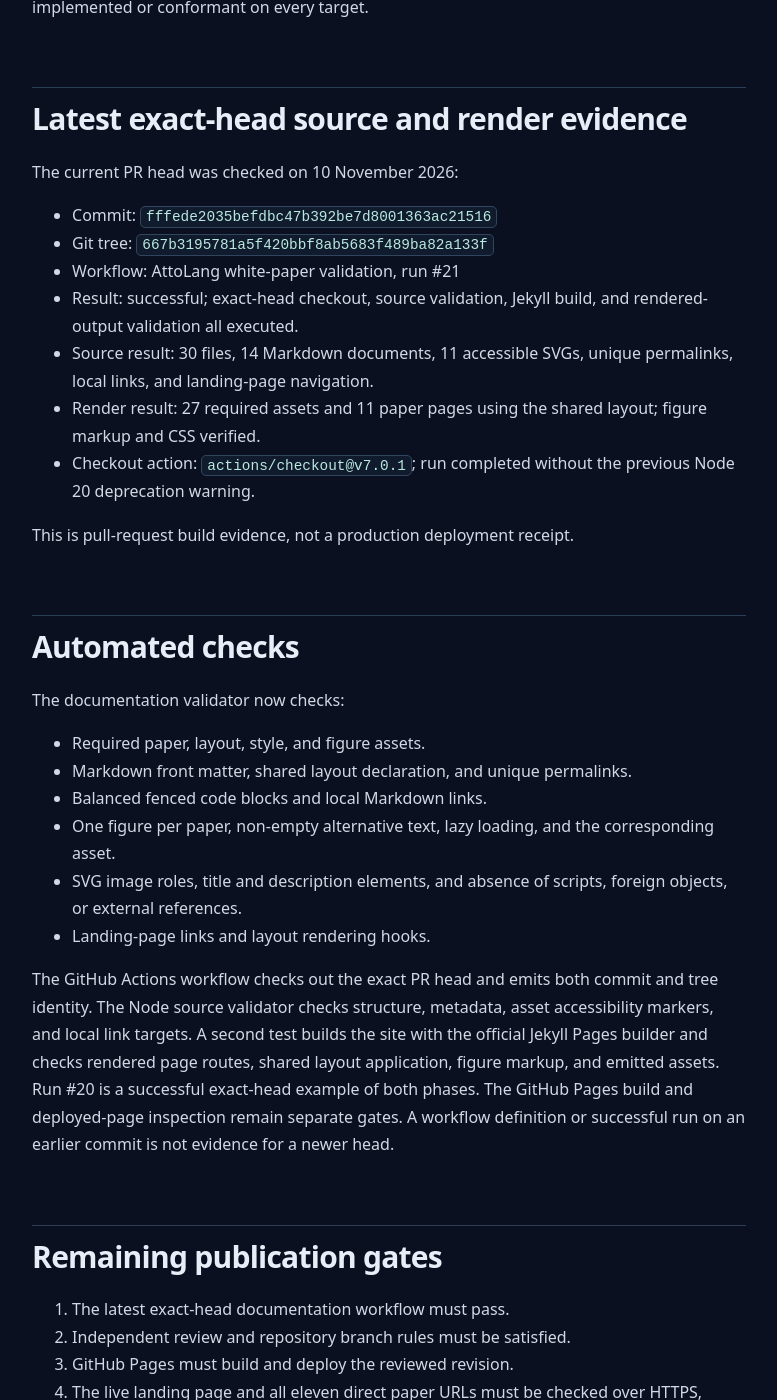
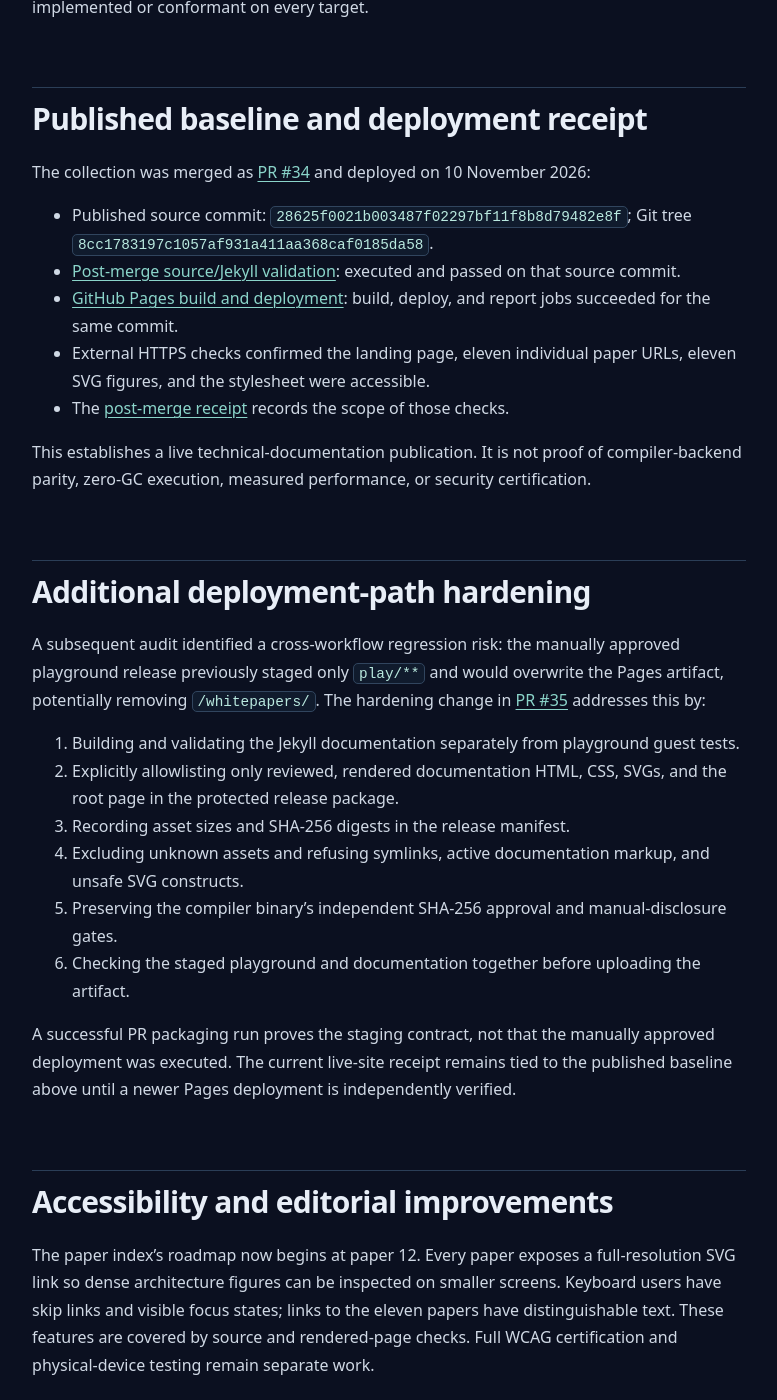
Before and after one commit to atto-lang/atto-lang.github.io, a Jekyll site: the page built from whitepapers/AUDIT.md, in a window 1280 px wide and 1400 px high, scrolled down 2830 px. Shown: the whole window, without its empty margins (251-1028 px from the left). Built offline with Jekyll 4.4.1, drawn with Linux system fonts in a browser that asks for light colours; some of the changed text lies outside the part shown.

Commit message:
docs(whitepapers): replace stale pre-merge audit with deployment evidence and hardening gates

```diff
--- a/whitepapers/AUDIT.md
+++ b/whitepapers/AUDIT.md
@@ -48,38 +48,35 @@ The SVG files in `assets/` are authored as editable vector source and contain no
 
 The diagrams are explanatory models. Their presence does not imply that every component is implemented or conformant on every target.
 
-## Latest exact-head source and render evidence
+## Published baseline and deployment receipt
 
-The current PR head was checked on 10 November 2026:
+The collection was merged as [PR #34](https://github.com/atto-lang/atto-lang.github.io/pull/34) and deployed on 10 November 2026:
 
-- Commit: `fffede2035befdbc47b392be7d8001363ac21516`
-- Git tree: `667b3195781a5f420bbf8ab5683f489ba82a133f`
-- Workflow: AttoLang white-paper validation, run #21
-- Result: successful; exact-head checkout, source validation, Jekyll build, and rendered-output validation all executed.
-- Source result: 30 files, 14 Markdown documents, 11 accessible SVGs, unique permalinks, local links, and landing-page navigation.
-- Render result: 27 required assets and 11 paper pages using the shared layout; figure markup and CSS verified.
-- Checkout action: `actions/checkout@v7.0.1`; run completed without the previous Node 20 deprecation warning.
+- Published source commit: `28625f0021b003487f02297bf11f8b8d79482e8f`; Git tree `8cc1783197c1057af931a411aa368caf0185da58`.
+- [Post-merge source/Jekyll validation](https://github.com/atto-lang/atto-lang.github.io/actions/runs/42894659069): executed and passed on that source commit.
+- [GitHub Pages build and deployment](https://github.com/atto-lang/atto-lang.github.io/actions/runs/42894656745): build, deploy, and report jobs succeeded for the same commit.
+- External HTTPS checks confirmed the landing page, eleven individual paper URLs, eleven SVG figures, and the stylesheet were accessible.
+- The [post-merge receipt](https://github.com/atto-lang/atto-lang.github.io/pull/34#issuecomment-6778395297) records the scope of those checks.
 
-This is pull-request build evidence, not a production deployment receipt.
+This establishes a live technical-documentation publication. It is not proof of compiler-backend parity, zero-GC execution, measured performance, or security certification.
 
-## Automated checks
+## Additional deployment-path hardening
 
-The documentation validator now checks:
+A subsequent audit identified a cross-workflow regression risk: the manually approved playground release previously staged only `play/**` and would overwrite the Pages artifact, potentially removing `/whitepapers/`. The hardening change in [PR #35](https://github.com/atto-lang/atto-lang.github.io/pull/35) addresses this by:
 
-- Required paper, layout, style, and figure assets.
-- Markdown front matter, shared layout declaration, and unique permalinks.
-- Balanced fenced code blocks and local Markdown links.
-- One figure per paper, non-empty alternative text, lazy loading, and the corresponding asset.
-- SVG image roles, title and description elements, and absence of scripts, foreign objects, or external references.
-- Landing-page links and layout rendering hooks.
+1. Building and validating the Jekyll documentation separately from playground guest tests.
+2. Explicitly allowlisting only reviewed, rendered documentation HTML, CSS, SVGs, and the root page in the protected release package.
+3. Recording asset sizes and SHA-256 digests in the release manifest.
+4. Excluding unknown assets and refusing symlinks, active documentation markup, and unsafe SVG constructs.
+5. Preserving the compiler binary's independent SHA-256 approval and manual-disclosure gates.
+6. Checking the staged playground and documentation together before uploading the artifact.
 
-The GitHub Actions workflow checks out the exact PR head and emits both commit and tree identity. The Node source validator checks structure, metadata, asset accessibility markers, and local link targets. A second test builds the site with the official Jekyll Pages builder and checks rendered page routes, shared layout application, figure markup, and emitted assets. Run #20 is a successful exact-head example of both phases. The GitHub Pages build and deployed-page inspection remain separate gates. A workflow definition or successful run on an earlier commit is not evidence for a newer head.
+A successful PR packaging run proves the staging contract, not that the manually approved deployment was executed. The current live-site receipt remains tied to the published baseline above until a newer Pages deployment is independently verified.
 
-## Remaining publication gates
+## Accessibility and editorial improvements
 
-1. The latest exact-head documentation workflow must pass.
-2. Independent review and repository branch rules must be satisfied.
-3. GitHub Pages must build and deploy the reviewed revision.
-4. The live landing page and all eleven direct paper URLs must be checked over HTTPS, including mobile layout and figure loading.
+The paper index's roadmap now begins at paper 12. Every paper exposes a full-resolution SVG link so dense architecture figures can be inspected on smaller screens. Keyboard users have skip links and visible focus states; links to the eleven papers have distinguishable text. These features are covered by source and rendered-page checks. Full WCAG certification and physical-device testing remain separate work.
 
-Until those gates pass, describe the papers as authored on the PR branch, not published on the live site.
+## Verification policy
+
+Keep CI receipts tied to the exact source head and Git tree. Do not treat `steps=[]` or `steps=null` as evidence of test execution. Maintain separate labels for source validation, Jekyll rendering, packaged-release execution, production deployment, and compiled guest conformance. Document actual deployment identities after every release.
```
